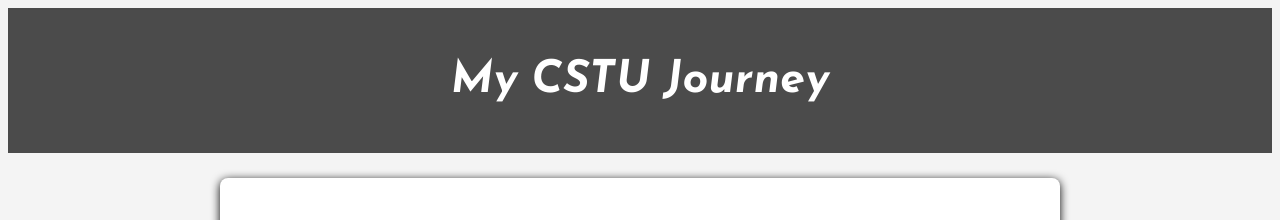
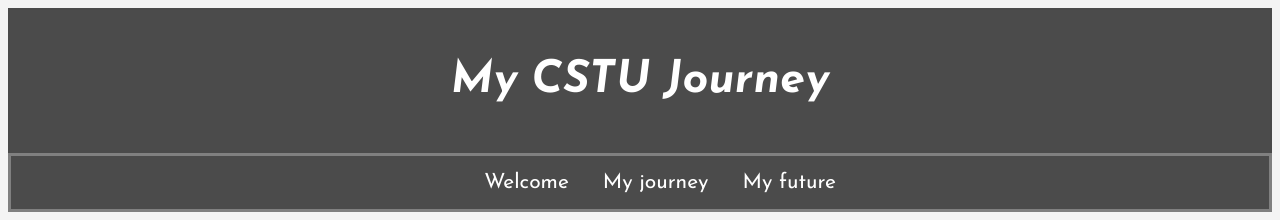
Before and after one commit to onkky/6709616855_MyCSTUStory, a plain HTML site: page myjourney.html in a window 1280 px wide. Shown: the top 220 px of the page. Drawn offline with Linux system fonts and the light colour scheme.

Commit message:
Adding navigation to myjourney.html and adjust CSS

```diff
--- a/myjourney.css
+++ b/myjourney.css
@@ -17,7 +17,6 @@ header {
     text-align: center;
     padding: 20px;
     color: #fff;
-    margin-bottom: 10px;
 }
 li{
     font-size: 21px;
@@ -68,3 +67,19 @@ footer {
     text-align: center;
     position: static;
 }
+nav {
+    text-align: center;
+    background-color: #4b4b4b;
+    border: 3px solid gray;
+}
+nav ul {
+    list-style: none;
+}
+ nav ul li{
+    display: inline;
+    margin: 0 15px;
+ }
+ nav ul li a {
+    color:#ffff;
+    text-decoration: none;
+ }
--- a/myjourney.html
+++ b/myjourney.html
@@ -12,6 +12,18 @@
         <header>
             <h1>My CSTU Journey</h1>
         </header>
+        </div>
+
+        <div>
+            <nav>
+                <ul class="ul1">
+                    <div class="li1">
+                    <li><a href="index.html">Welcome</a></li>
+                    <li><a href="myjourney.html">My journey</a></li>
+                    <li><a href="myfuture.html">My future</a></li>
+                    </div>
+                </ul>
+            </nav>
         </div>
 
         <div class="section">
--- a/mystyle.css
+++ b/mystyle.css
@@ -24,7 +24,7 @@ p{
 
 li{
     font-size: 21px;
-    font-family: cursive;
+    font-family: josefin sans;
 }
 table{
     border: 20px solid #ddd;
```
